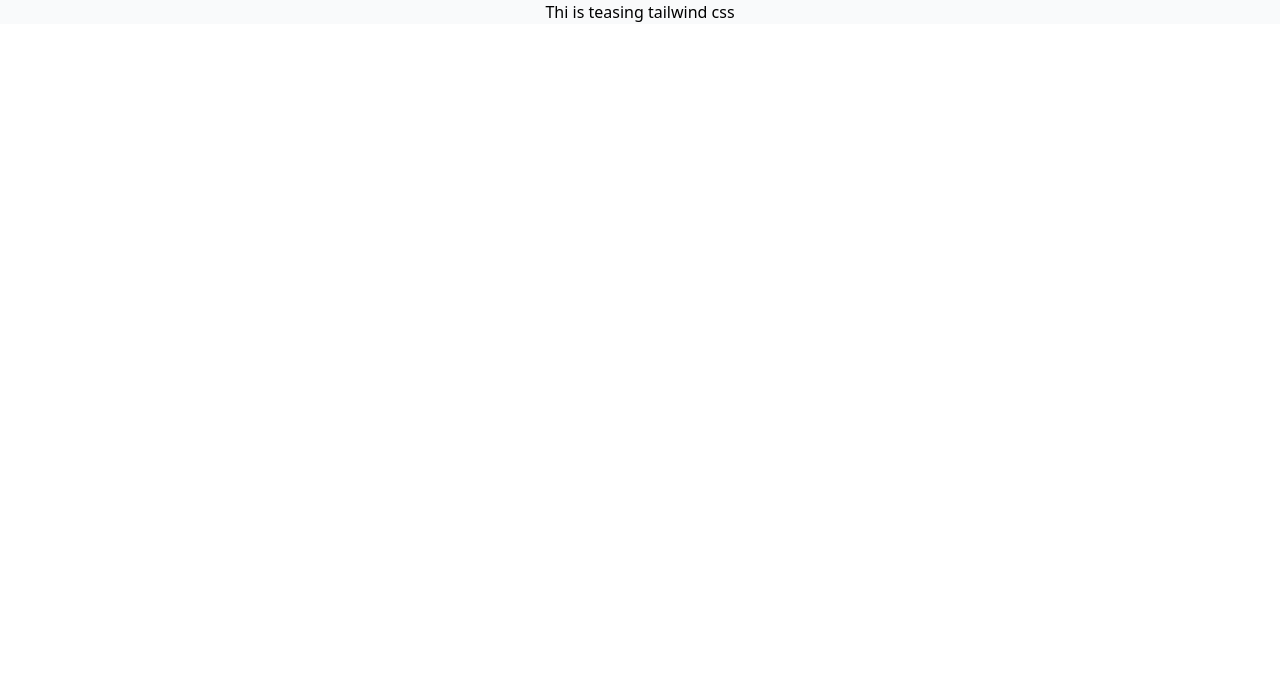
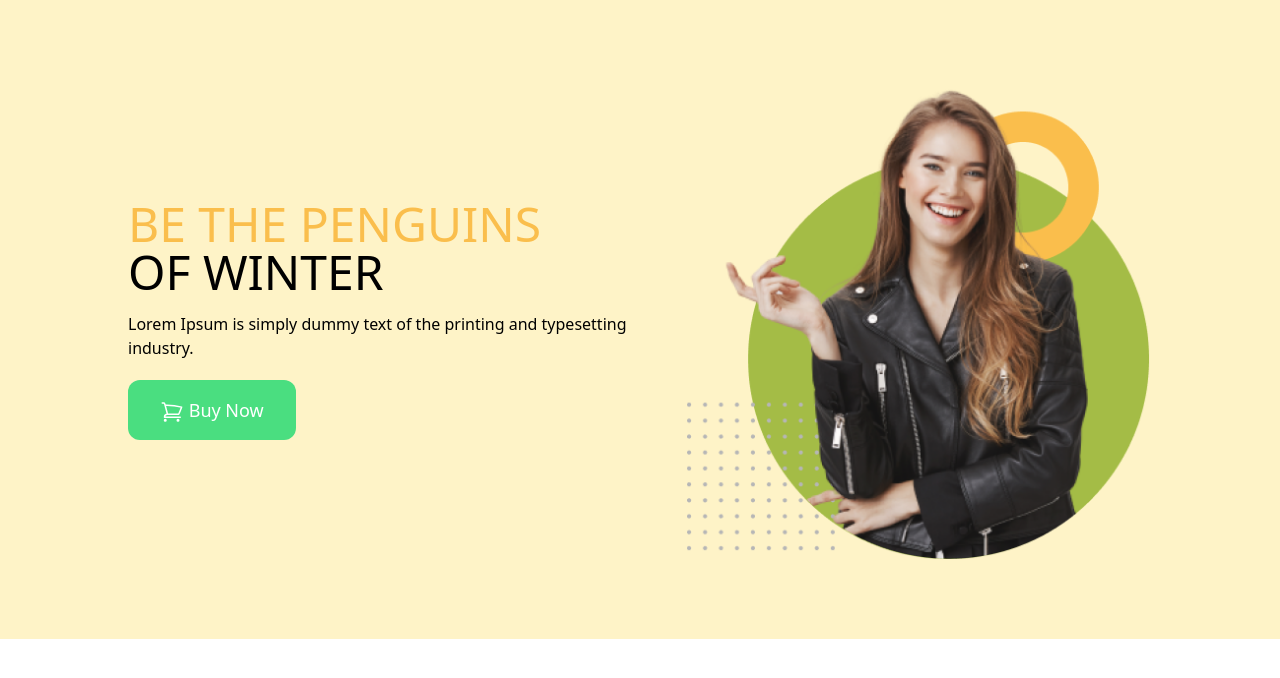
Before and after one commit to SuronjoyRoy/penguin-fashion-website, a plain HTML site: page index.html in a window 1280 px wide. Drawn offline with nearby package versions, Linux system fonts and the light colour scheme.

Commit message:
banner section added

```diff
--- a/index.html
+++ b/index.html
@@ -7,6 +7,35 @@
     <script src="https://cdn.tailwindcss.com"></script>
 </head>
 <body>
-    <h1 class="text-center bg-gray-50">Thi is teasing tailwind css</h1>
+    <header class="bg-amber-100 px-32 py-20">
+        <nav>
+
+        </nav>
+        <!-- Banner section -->
+        <div class="flex justify-center items-center">
+            <div>
+                <h1 class="text-5xl uppercase mb-4">
+                    <span class="text-[#fabe4c]">Be the Penguins</span> <br>
+                    of Winter</h1>
+                    <p class="pb-5">Lorem Ipsum is simply dummy text of the printing
+                    and typesetting industry.</p>
+                    <button class="py-4 px-8 rounded-xl bg-green-400 text-white text-lg font-medium">
+                        <svg xmlns="http://www.w3.org/2000/svg" fill="none" viewBox="0 0 24 24" stroke-width="1.5" stroke="currentColor" class="w-6 h-6 inline">
+                            <path stroke-linecap="round" stroke-linejoin="round" d="M2.25 3h1.386c.51 0 .955.343 1.087.835l.383 1.437M7.5 14.25a3 3 0 00-3 3h15.75m-12.75-3h11.218c1.121-2.3 2.1-4.684 2.924-7.138a60.114 60.114 0 00-16.536-1.84M7.5 14.25L5.106 5.272M6 20.25a.75.75 0 11-1.5 0 .75.75 0 011.5 0zm12.75 0a.75.75 0 11-1.5 0 .75.75 0 011.5 0z" />
+                          </svg>
+
+                        Buy Now</button>
+            </div>
+            <div>
+                <img src="images/model.png" alt="">
+            </div>
+        </div>
+    </header>
+    <main>
+
+    </main>
+    <footer>
+
+    </footer>
 </body>
 </html>
```
